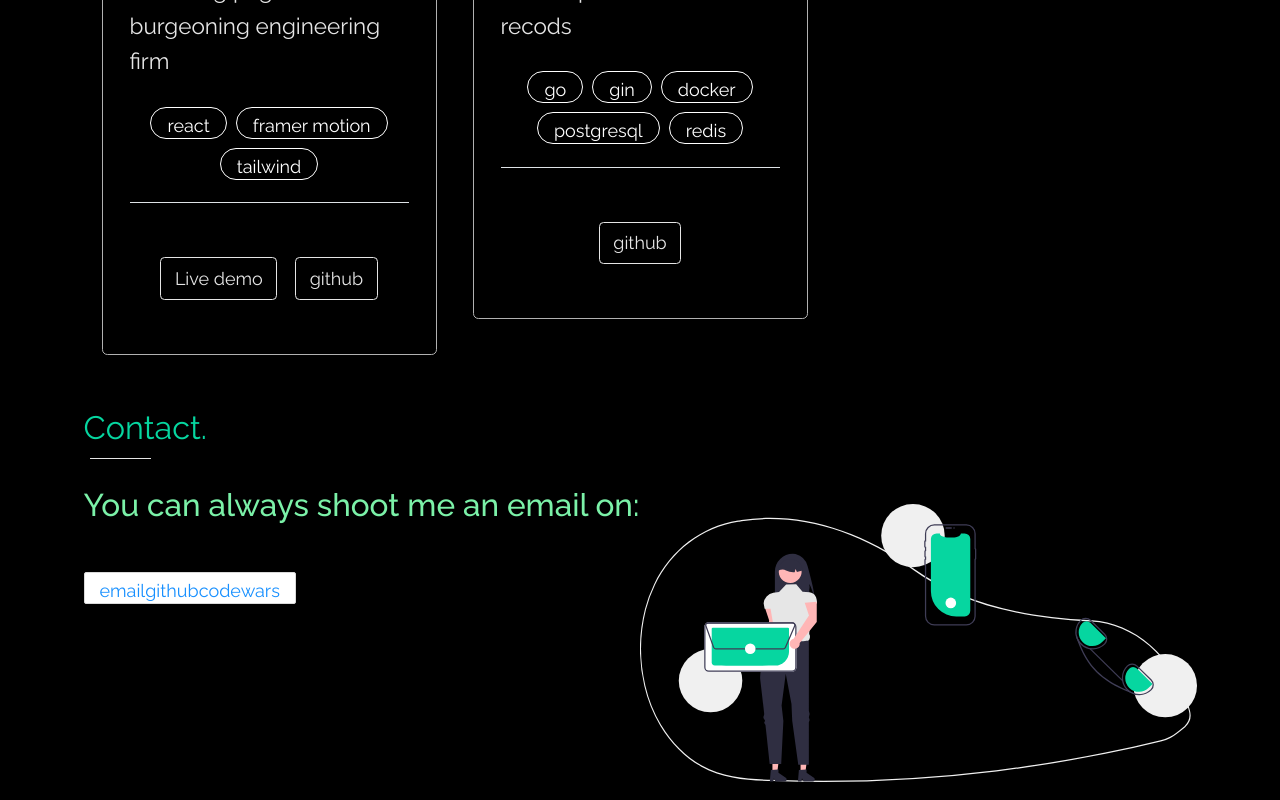
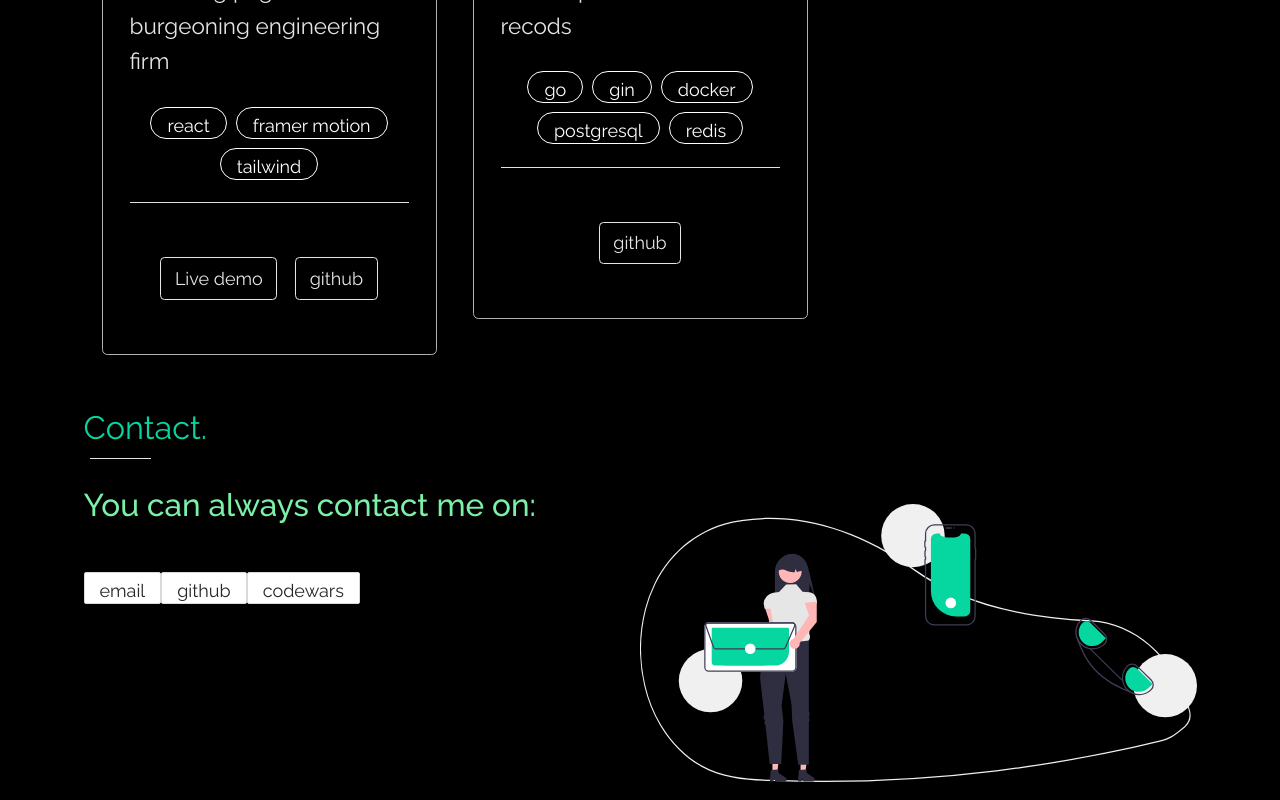
Before and after one commit to dglitxh/portfolio, a React (Create React App) app: page / in a window 1280 px wide. Shown: the part 3046-3846 px from the top of the page. Built offline with nearby package versions, Linux system fonts and the light colour scheme.

Commit message:
upd: contact

```diff
--- a/src/components/Contact.js
+++ b/src/components/Contact.js
@@ -22,7 +22,7 @@ const Contact = () => {
         </Col>
         <Col sm={{ span: 24 }} lg={{ span: 12 }} md={{ span: 12 }}>
           <div className="contacts">
-            <h3 classname="mt-3">You can always shoot me an email on: </h3>
+            <h3 classname="mt-3">You can always contact me on: </h3>
             <br></br>
             <h3 classname="my-5">
               <Button>
@@ -33,9 +33,13 @@ const Contact = () => {
                 >
                   email
                 </a>
+              </Button>
+              <Button>
                 <a href="github.com/dglitxh" rel="noreferrer" target="_blank">
                   github
                 </a>
+              </Button>
+              <Button>
                 <a
                   href="codewars.com/Ydglitch"
                   rel="noreferrer"
```
